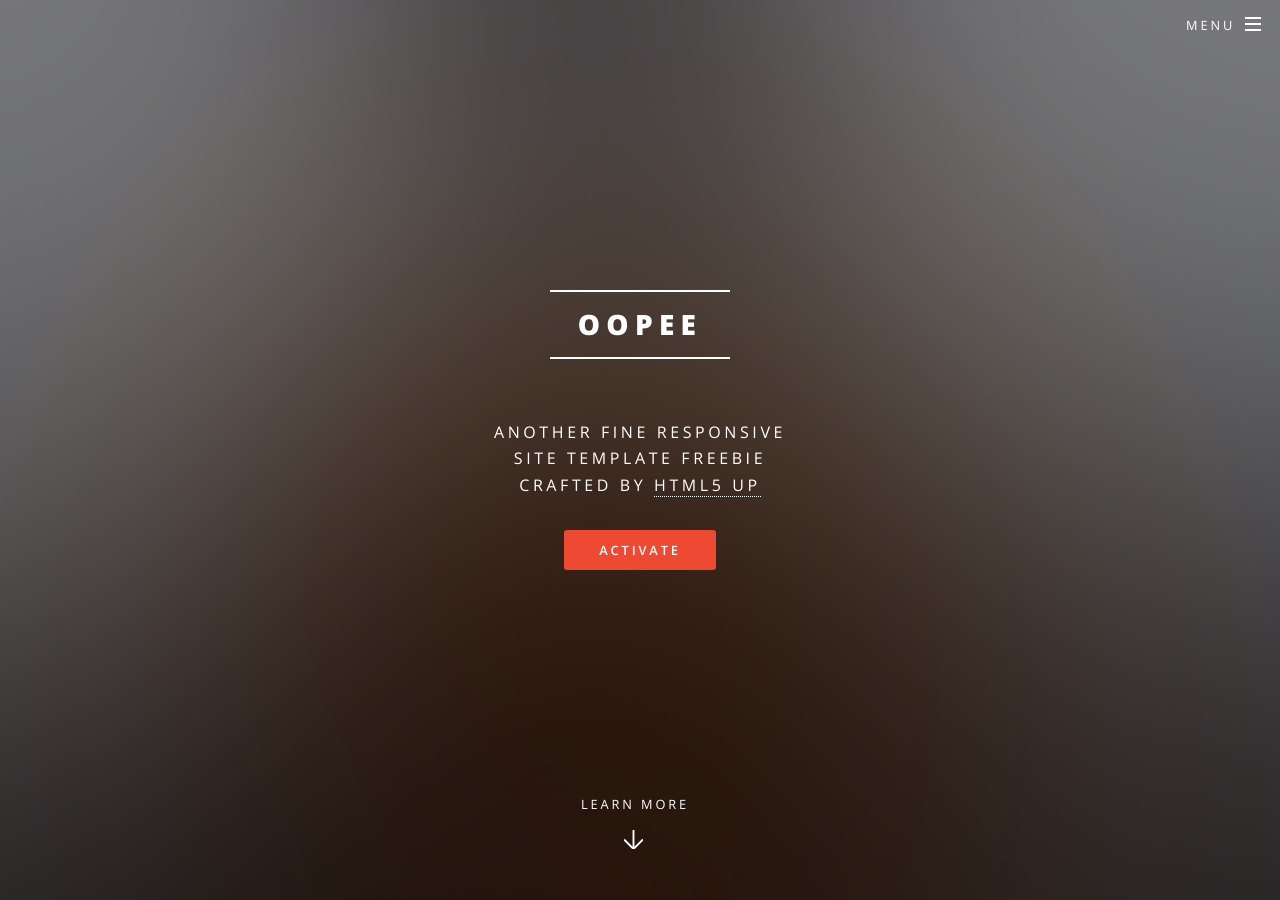
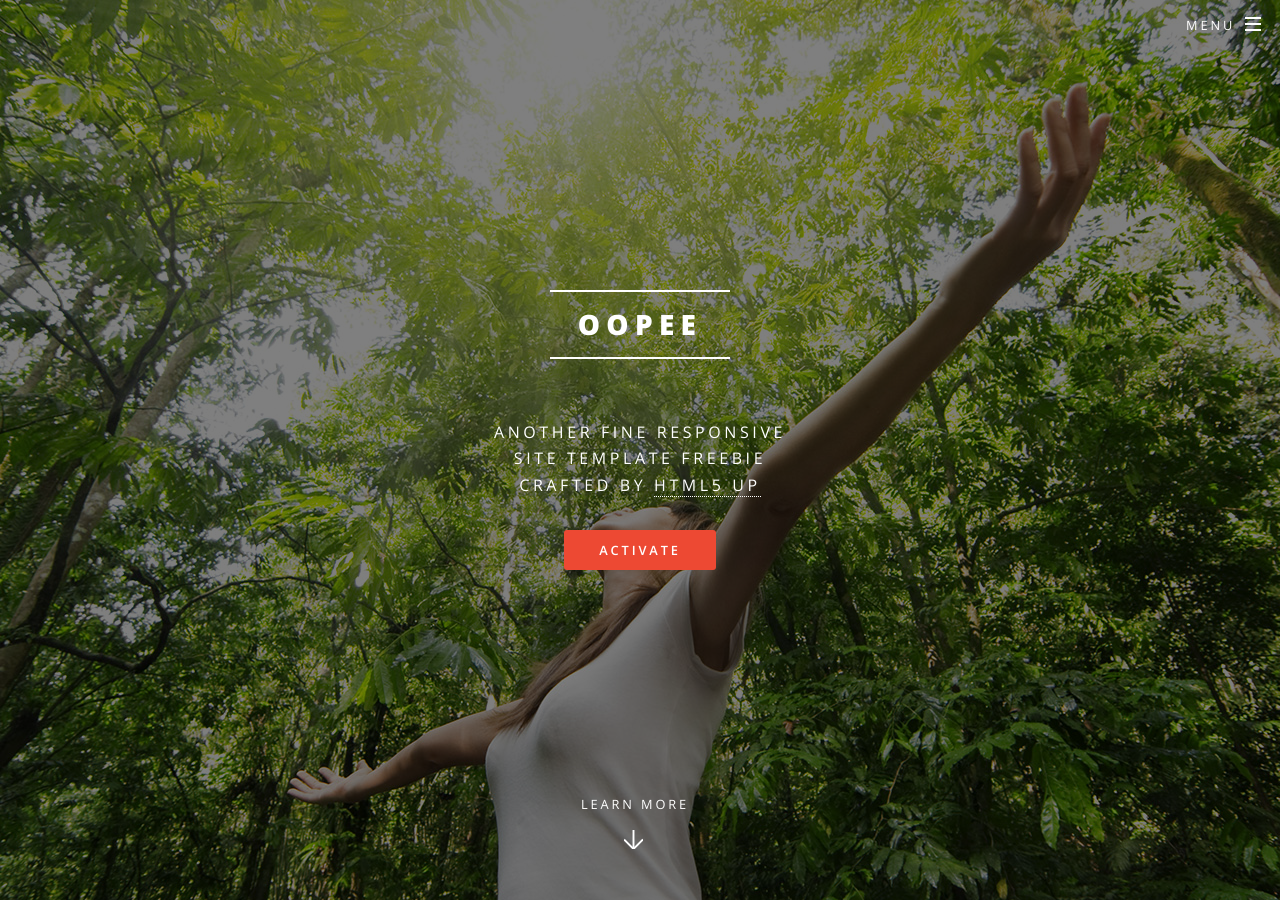
Before and after one commit to inansung/www.oopee.com, a Jekyll site: the page built from index.html, in a window 1280 px wide and 900 px high. Built offline with Jekyll 4.4.1, drawn with Linux system fonts in a browser that asks for light colours.

Commit message:
2023.10.04+14

```diff
--- a/css/main.scss
+++ b/css/main.scss
@@ -1800,7 +1800,7 @@
 
 	body.landing {
 		#page-wrapper {
-			@include vendor('background-image', ('linear-gradient(top, rgba(0,0,0,0.5), rgba(0,0,0,0.5))', 'url("#{$baseurl}/banner1.jpg")'));
+			@include vendor('background-image', ('linear-gradient(top, rgba(0,0,0,0.5), rgba(0,0,0,0.5))', 'url("#{$baseurl}/banner.jpg")'));
 			background-attachment: fixed;
 			background-position: center center;
 			background-repeat: no-repeat;
```
